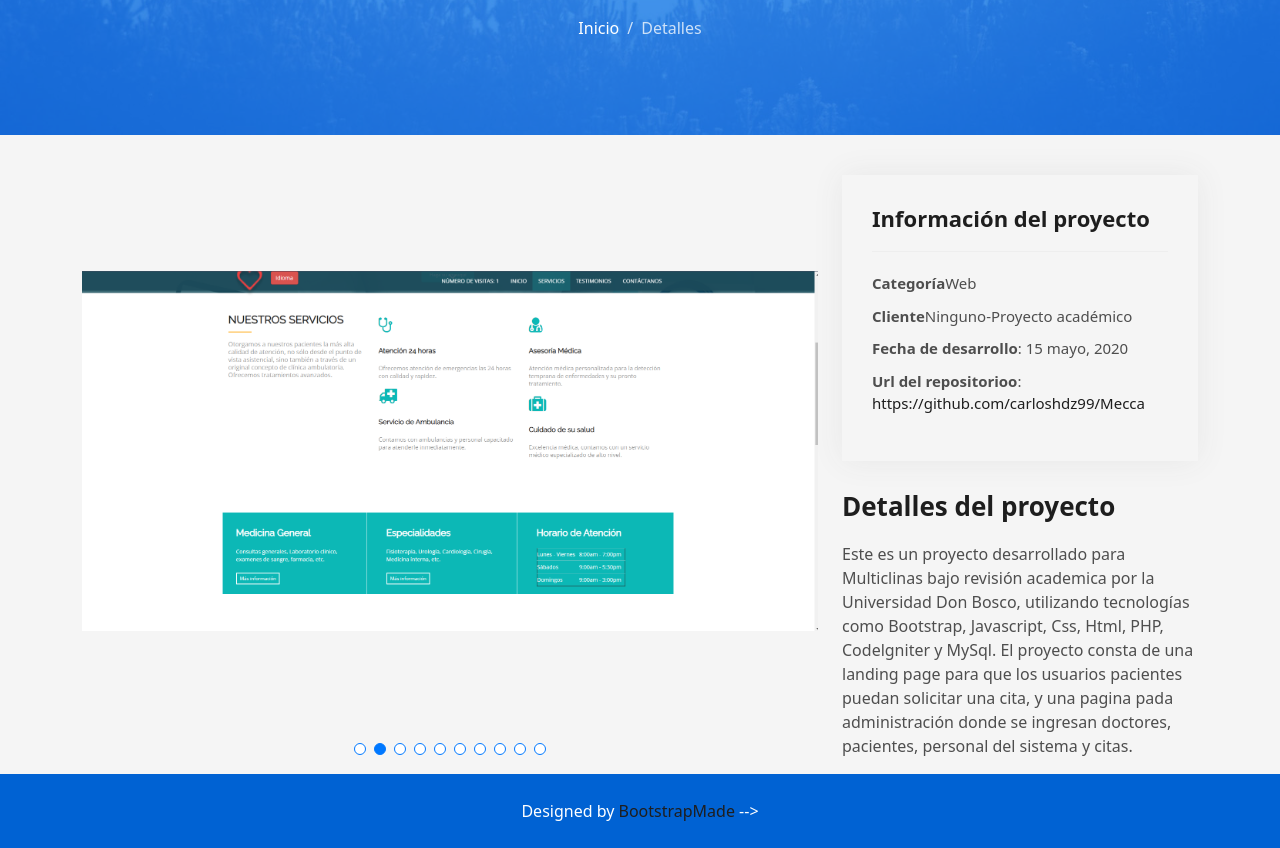
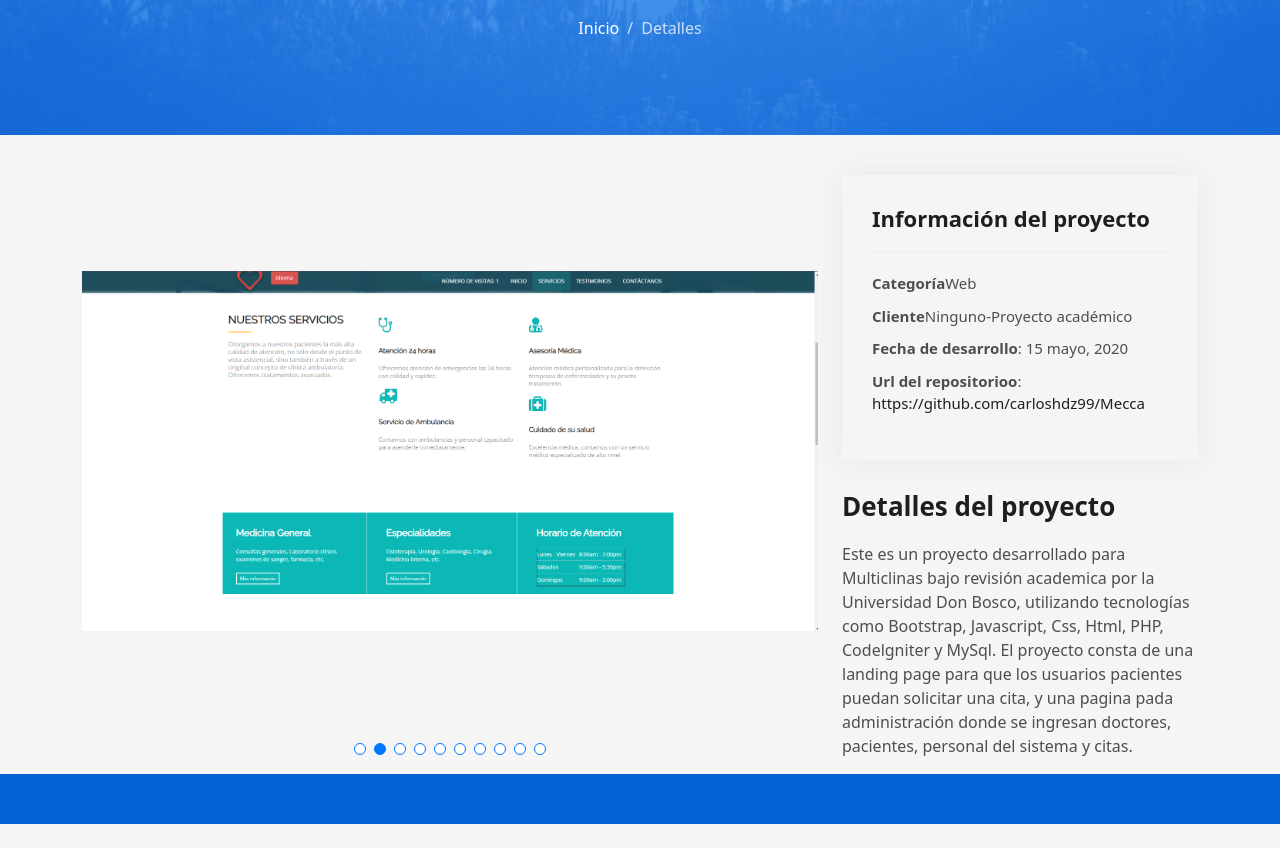
Before and after one commit to lefousam-prog/lefousam-prog.github.io, a plain HTML site: page mecca.html in a window 1280 px wide. Shown: the part 215-1063 px from the top of the page. After the commit the page ends 1039 px from the top, so only its background shows below. Drawn offline with Linux system fonts and the light colour scheme.

Commit message:
portafolio footer revision 2.0

```diff
--- a/mecca.html
+++ b/mecca.html
@@ -154,14 +154,7 @@
         <div class="col-sm-12">
           <div class="copyright-box">
             <p class="copyright">&copy; Copyright <strong>DevFolio</strong>. All Rights Reserved</p>
-            <div class="credits">
-              <!--
-              All the links in the footer should remain intact.
-              You can delete the links only if you purchased the pro version.
-              Licensing information: https://bootstrapmade.com/license/
-              Purchase the pro version with working PHP/AJAX contact form: https://bootstrapmade.com/buy/?theme=DevFolio
-            -->
-              Designed by <a href="https://bootstrapmade.com/">BootstrapMade</a>
+            <div class="credits"
             </div>
           </div>
         </div>
```
Also changed, not shown: cimo.html (+0 -7 lines), estudiantes.html (+0 -7 lines).
